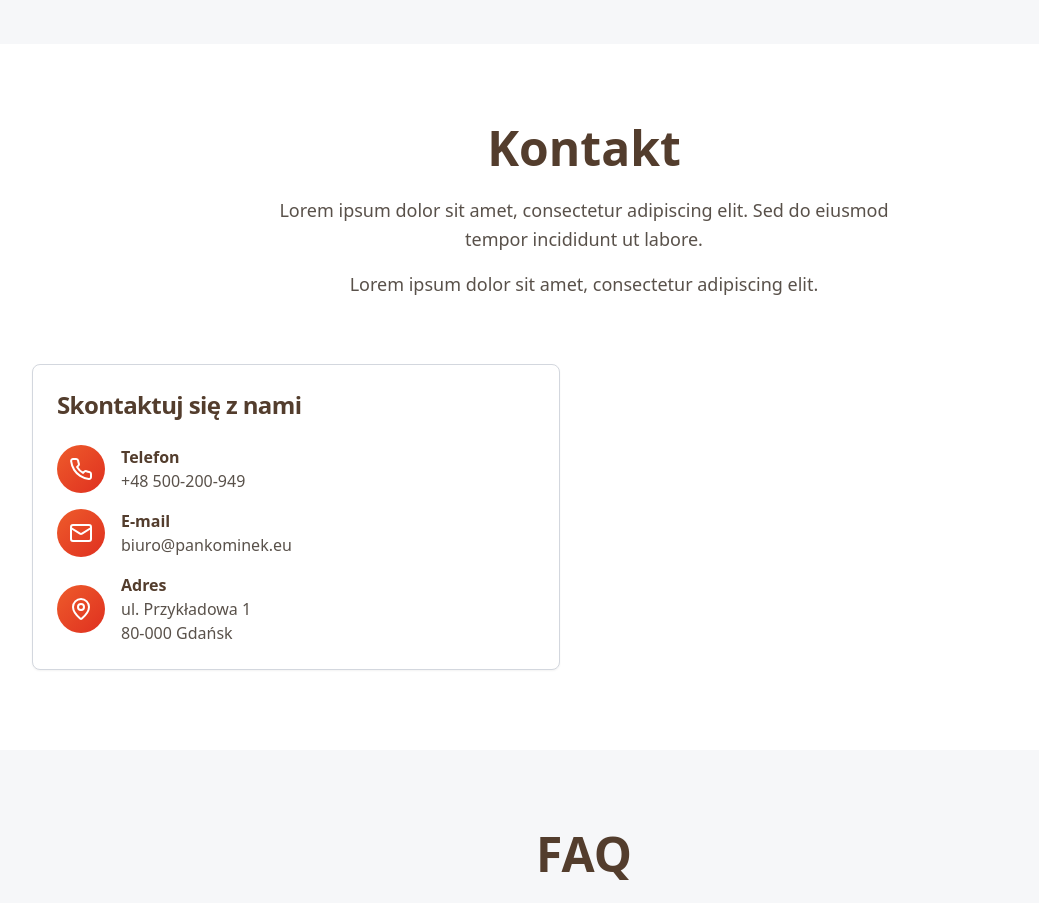
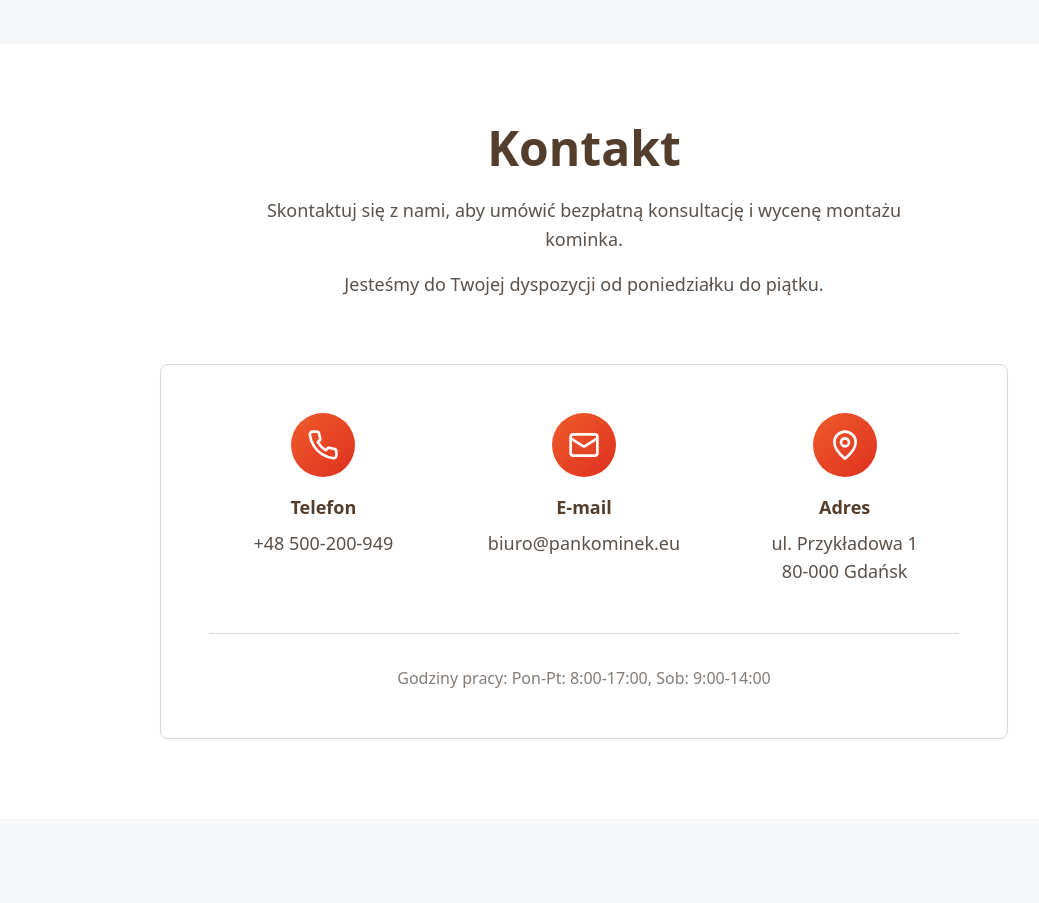
Before and after one commit to anchor-team-agency/kominki, a React (Vite) app: page / in a window 1280 px wide. Shown: the part 8160-9063 px from the top of the page, without its empty margins (56-1095 px from the left). Built offline with nearby package versions, Linux system fonts and the light colour scheme.

Commit message:
Refactor Contact section
Update the Contact section and "Skontaktuj się z nami" heading for better appearance.

```diff
--- a/src/components/Contact.tsx
+++ b/src/components/Contact.tsx
@@ -1,67 +1,78 @@
-import { Card, CardContent, CardHeader, CardTitle } from "@/components/ui/card";
+import { Card, CardContent } from "@/components/ui/card";
 import { Phone, Mail, MapPin } from "lucide-react";
 
 const Contact = () => {
   return (
     <section id="contact" className="py-20 bg-background">
-      <div className="max-w-6xl mx-auto px-6">
+      <div className="max-w-4xl mx-auto px-6">
         <header className="text-center mb-16">
           <h2 className="text-4xl lg:text-5xl font-bold text-warm-brown mb-6">
             Kontakt
           </h2>
 
           <p className="text-lg text-foreground/80 leading-relaxed max-w-2xl mx-auto">
-            Lorem ipsum dolor sit amet, consectetur adipiscing elit. Sed do eiusmod tempor incididunt ut labore.
+            Skontaktuj się z nami, aby umówić bezpłatną konsultację i wycenę montażu kominka.
           </p>
 
           <p className="text-lg text-foreground/80 leading-relaxed max-w-2xl mx-auto mt-4">
-            Lorem ipsum dolor sit amet, consectetur adipiscing elit.
+            Jesteśmy do Twojej dyspozycji od poniedziałku do piątku.
           </p>
         </header>
 
-        <div className="grid lg:grid-cols-2 gap-12">
-          <Card className="shadow-elegant border-stone-gray-light">
-            <CardHeader>
-              <CardTitle className="text-2xl text-warm-brown">
-                Skontaktuj się z nami
-              </CardTitle>
-            </CardHeader>
-            <CardContent className="space-y-6">
+        <Card className="shadow-elegant border-stone-gray-light bg-white/80 backdrop-blur-sm">
+          <CardContent className="p-12">
+            <div className="grid md:grid-cols-3 gap-8 text-center">
               <div className="space-y-4">
-                <div className="flex items-center gap-4">
-                  <div className="w-12 h-12 bg-gradient-fire rounded-full flex items-center justify-center">
-                    <Phone className="w-6 h-6 text-white" />
+                <div className="w-16 h-16 bg-gradient-fire rounded-full flex items-center justify-center mx-auto">
+                  <Phone className="w-8 h-8 text-white" />
                 </div>
                 <div>
-                    <p className="font-semibold text-warm-brown">Telefon</p>
-                    <p className="text-foreground/80">+48 500-200-949</p>
+                  <p className="font-semibold text-warm-brown text-lg mb-2">Telefon</p>
+                  <a
+                    href="tel:+48500200949"
+                    className="text-foreground/80 text-lg hover:text-warm-brown transition-colors"
+                  >
+                    +48 500-200-949
+                  </a>
                 </div>
               </div>
 
-                <div className="flex items-center gap-4">
-                  <div className="w-12 h-12 bg-gradient-fire rounded-full flex items-center justify-center">
-                    <Mail className="w-6 h-6 text-white" />
+              <div className="space-y-4">
+                <div className="w-16 h-16 bg-gradient-fire rounded-full flex items-center justify-center mx-auto">
+                  <Mail className="w-8 h-8 text-white" />
                 </div>
                 <div>
-                    <p className="font-semibold text-warm-brown">E-mail</p>
-                    <p className="text-foreground/80">biuro@pankominek.eu</p>
+                  <p className="font-semibold text-warm-brown text-lg mb-2">E-mail</p>
+                  <a
+                    href="mailto:biuro@pankominek.eu"
+                    className="text-foreground/80 text-lg hover:text-warm-brown transition-colors"
+                  >
+                    biuro@pankominek.eu
+                  </a>
                 </div>
               </div>
 
-                <div className="flex items-center gap-4">
-                  <div className="w-12 h-12 bg-gradient-fire rounded-full flex items-center justify-center">
-                    <MapPin className="w-6 h-6 text-white" />
+              <div className="space-y-4">
+                <div className="w-16 h-16 bg-gradient-fire rounded-full flex items-center justify-center mx-auto">
+                  <MapPin className="w-8 h-8 text-white" />
                 </div>
                 <div>
-                    <p className="font-semibold text-warm-brown">Adres</p>
-                    <p className="text-foreground/80">ul. Przykładowa 1<br />80-000 Gdańsk</p>
+                  <p className="font-semibold text-warm-brown text-lg mb-2">Adres</p>
+                  <p className="text-foreground/80 text-lg">
+                    ul. Przykładowa 1<br />
+                    80-000 Gdańsk
+                  </p>
                 </div>
               </div>
             </div>
+
+            <div className="mt-12 pt-8 border-t border-stone-gray-light text-center">
+              <p className="text-foreground/60">
+                Godziny pracy: Pon-Pt: 8:00-17:00, Sob: 9:00-14:00
+              </p>
+            </div>
           </CardContent>
         </Card>
-
-        </div>
       </div>
     </section>
   );
```
Lines whose indentation alone changed are shown as unchanged.
